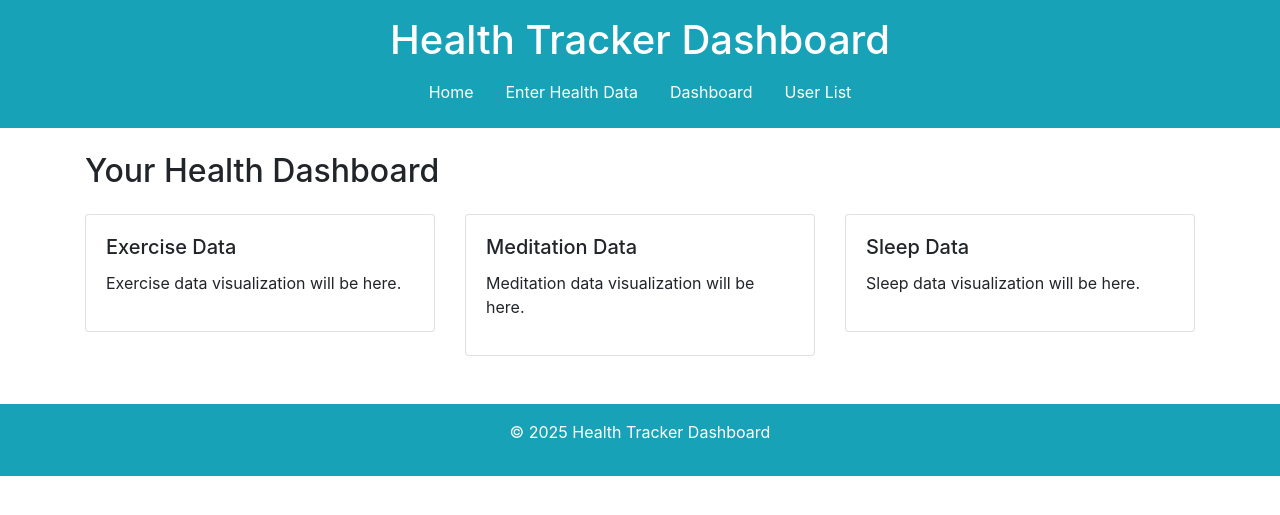
After one commit to PalashGharde/FlaskApplication, a Flask app: page /dashboard in a window 1280 px wide. The commit adds this page. Shown: the top 515 px of the page. Run offline with Flask 3, Linux system fonts and the light colour scheme; some libraries are stand-ins or nearby versions.

Commit message:
Make every pages
created dashboard, home, form pages

```diff
--- a/FlaskApp.py
+++ b/FlaskApp.py
@@ -1,4 +1,4 @@
-from flask import Flask,render_template
+from flask import Flask, render_template, request, url_for, redirect
 
 #Create Instance of Flask
 app = Flask(__name__)
@@ -8,5 +8,33 @@ app = Flask(__name__)
 def homepage():
     return render_template('homepage.html')
 
+
+
+@app.route('/form', methods = ['POST','GET'])
+def form():
+    if request.method == "POST":
+        return redirect(url_for('dashboard'))
+
+    return render_template('form.html')
+
+@app.route('/dashboard')
+def dashboard():
+    return render_template('dashboard.html')
+
+
+
+users = [
+    {'name': 'Palash Gharde', 'age':25},
+    {'name': 'Anshul Gharde', 'age':21},
+    {'name': 'Rishi Gharde', 'age':18},
+    {'name': 'Ayush Gharde', 'age':16},
+    {'name': 'Anuj Gharde', 'age':10}
+]
+
+@app.route('/userlist')
+def userlist():
+    return render_template('userlist.html', title = "List of Users", usersList = users)
+
+
 if __name__ == "__main__":
     app.run(debug=True)
--- /dev/null
+++ b/templates/base.html
@@ -0,0 +1,37 @@
+<!DOCTYPE html>
+<html lang="en">
+<head>
+    <meta charset="UTF-8">
+    <meta name="viewport" content="width=device-width, initial-scale=1.0">
+    <title>{% block title %}Health Tracker Dashboard{% endblock%}</title>
+    <link href="https://stackpath.bootstrapcdn.com/bootstrap/4.5.2/css/bootstrap.min.css" rel="stylesheet">
+    <link href="https://fonts.googleapis.com/css2?family=Roboto:wght@400;700&display=swap" rel="stylesheet">
+    <link rel="stylesheet" href="{{ url_for('static', filename='css/style.css') }}">
+</head>
+<body>
+    <header class="bg-info text-white text-center py-3 mb-4">
+        <h1>Health Tracker Dashboard</h1>
+        <nav>
+            <ul class="nav justify-content-center">
+                <li class="nav-item"><a class="nav-link text-white" href="{{ url_for('homepage') }}">Home</a></li>
+                <li class="nav-item"><a class="nav-link text-white" href="{{ url_for('form') }}">Enter Health Data</a></li>
+                <li class="nav-item"><a class="nav-link text-white" href="{{ url_for('dashboard') }}">Dashboard</a></li>
+                <li class="nav-item"><a class="nav-link text-white" href="{{ url_for('userlist') }}">User List</a></li>
+            </ul>
+        </nav>
+    </header>
+    <main class="container">
+        {% block content %} {% endblock%}
+
+
+
+
+    </main>
+    <footer class="bg-info text-white text-center py-3 mt-4">
+        <p>&copy; 2025 Health Tracker Dashboard</p>
+    </footer>
+    <script src="https://code.jquery.com/jquery-3.5.1.slim.min.js"></script>
+    <script src="https://cdn.jsdelivr.net/npm/@popperjs/core@2.9.2/dist/umd/popper.min.js"></script>
+    <script src="https://stackpath.bootstrapcdn.com/bootstrap/4.5.2/js/bootstrap.min.js"></script>
+</body>
+</html>
--- /dev/null
+++ b/templates/dashboard.html
@@ -0,0 +1,36 @@
+{% extends 'base.html' %}
+
+{% block title %}Dashboard{% endblock %}
+
+{% block content %}
+<h2 class="mb-4">Your Health Dashboard</h2>
+<div id="charts" class="row">
+    <div class="col-md-4 mb-4">
+        <div class="card">
+            <div class="card-body">
+                <h5 class="card-title">Exercise Data</h5>
+                <!-- Chart for exercise data -->
+                <p>Exercise data visualization will be here.</p>
+            </div>
+        </div>
+    </div>
+    <div class="col-md-4 mb-4">
+        <div class="card">
+            <div class="card-body">
+                <h5 class="card-title">Meditation Data</h5>
+                <!-- Chart for meditation data -->
+                <p>Meditation data visualization will be here.</p>
+            </div>
+        </div>
+    </div>
+    <div class="col-md-4 mb-4">
+        <div class="card">
+            <div class="card-body">
+                <h5 class="card-title">Sleep Data</h5>
+                <!-- Chart for sleep data -->
+                <p>Sleep data visualization will be here.</p>
+            </div>
+        </div>
+    </div>
+</div>
+{% endblock %}
```
Also changed, not shown: templates/form.html (added, +32 -0 lines), templates/homepage.html (+7 -9 lines), templates/userlist.html (added, +11 -0 lines).
